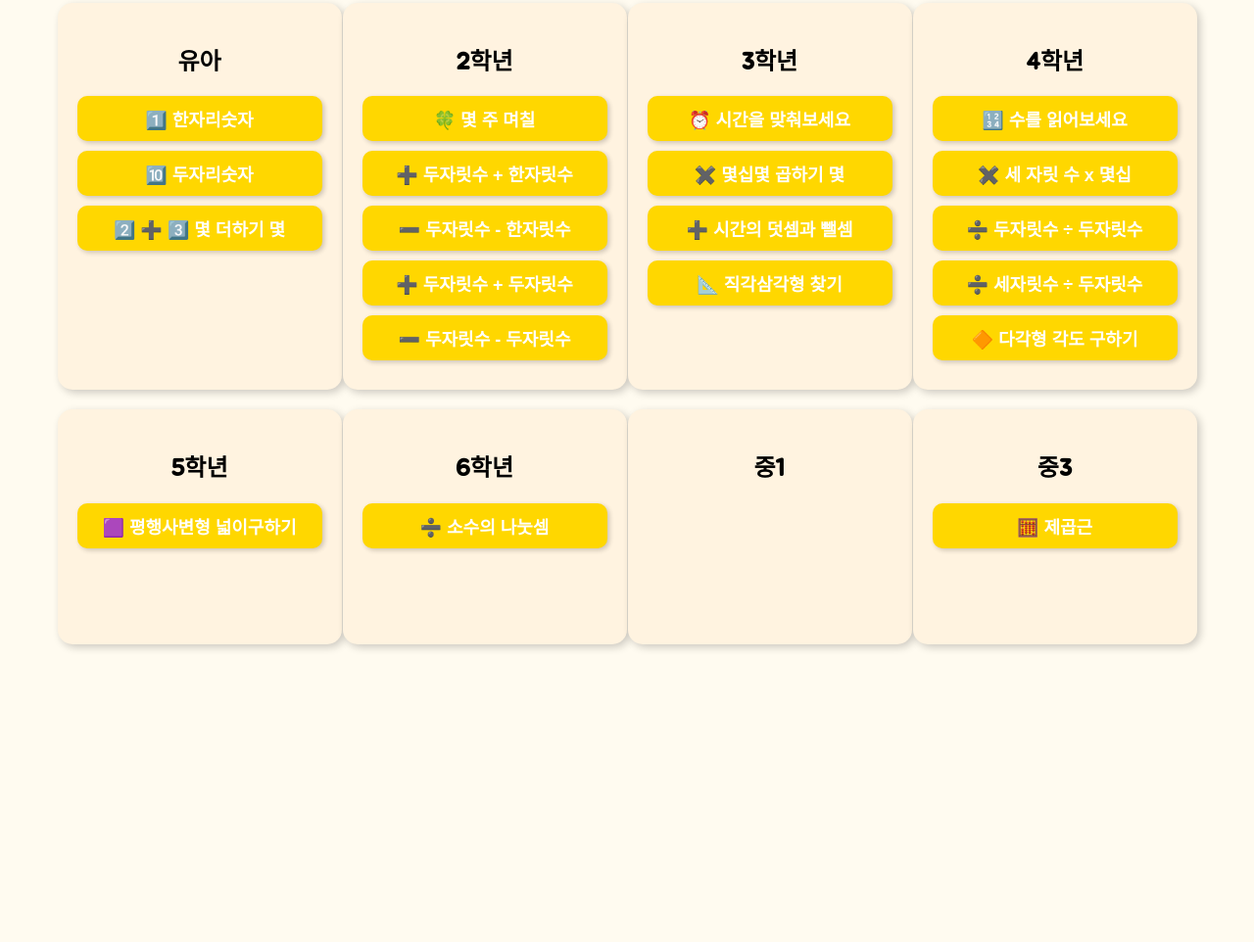
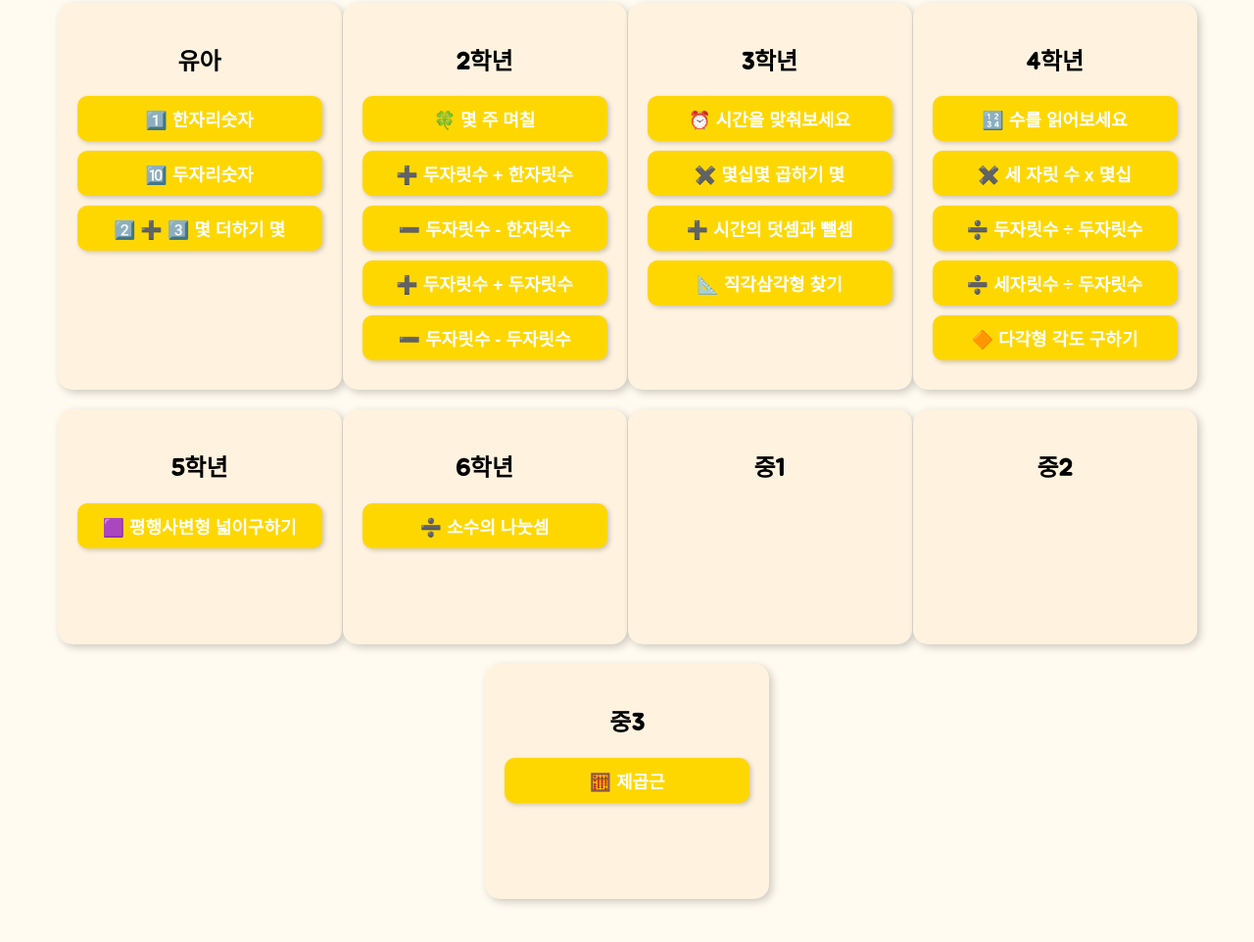
Before and after one commit to qjawnswjs/eruda, a plain HTML site: page index.html in a window 1280 px wide. Shown: the part 188-1150 px from the top of the page at 98% size. Before the commit the page ends 904 px from the top, so only its background shows below. Drawn offline with Linux system fonts and the light colour scheme.

Commit message:
Add files via upload

```diff
--- a/index.html
+++ b/index.html
@@ -4,7 +4,7 @@
 <head>
     <meta charset="UTF-8">
     <meta name="viewport" content="width=device-width, initial-scale=1.0">
-    <title>게임 포털</title>
+    <title>이룸공부방 수학 게임 포털</title>
     <style>
         @import url('https://fonts.googleapis.com/css2?family=Jua&display=swap');
 
@@ -117,6 +117,10 @@
         </div>
 
         <div class="grade">
+            <h2>중2</h2>
+        </div>
+
+        <div class="grade">
             <h2>중3</h2>
             <button class="game-button" onclick="location.href='중3) 제곱근.html'">
                 🧮 제곱근</button>
```
